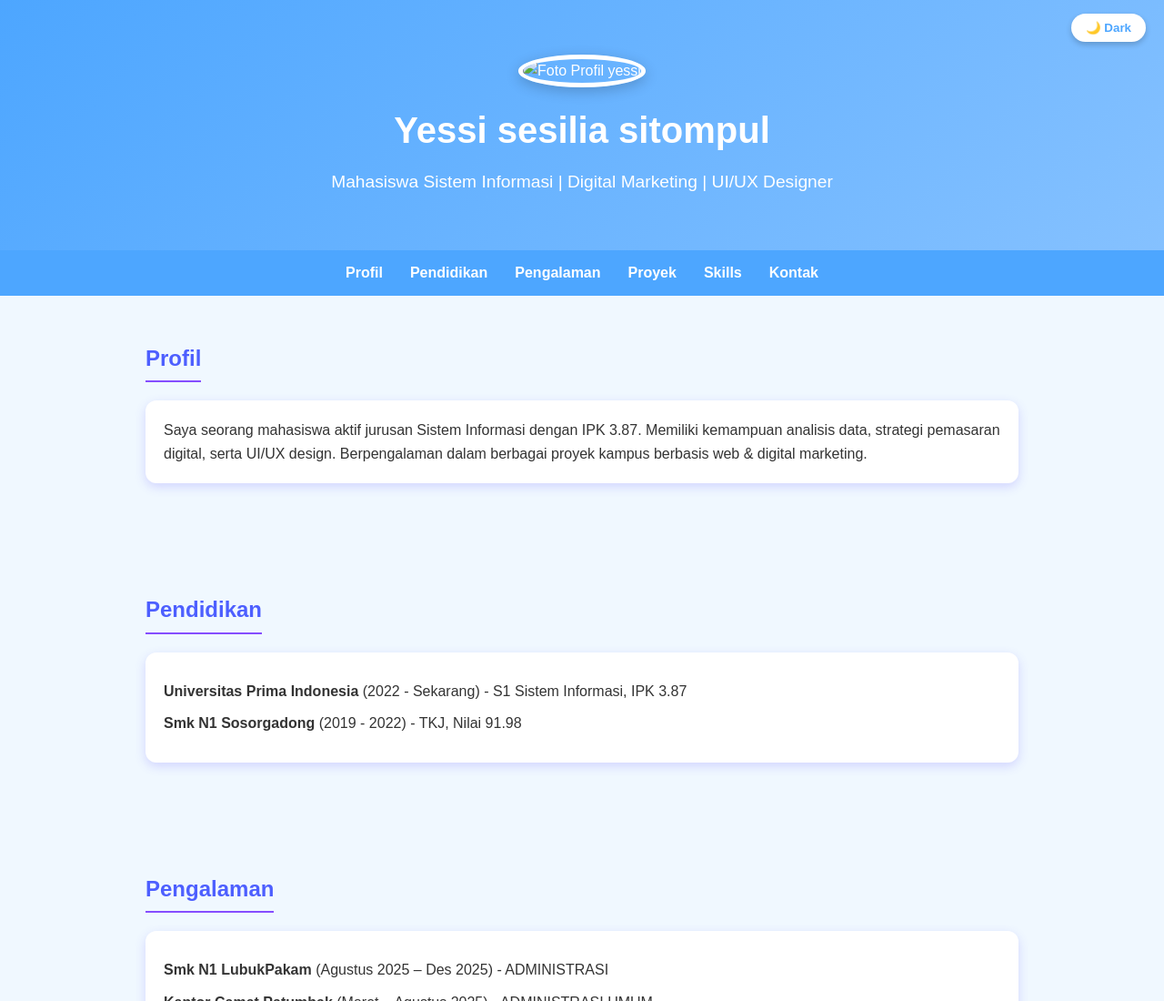
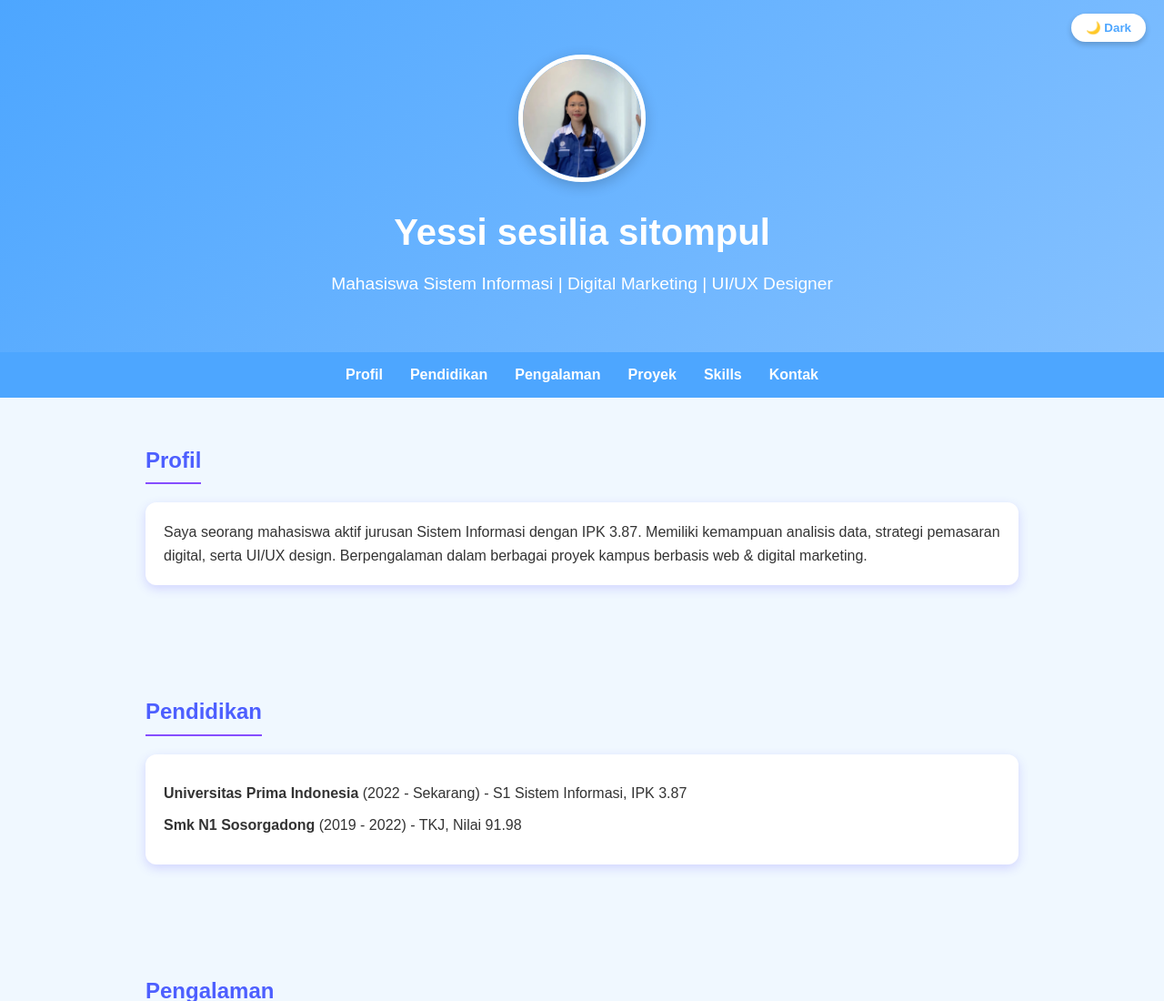
Before and after one commit to yessisesiliasitompul13-ctrl/portofolio-yes, a plain HTML site: page index.html in a window 1280 px wide. Shown: the top 1100 px of the page at 91% size. Drawn offline with Linux system fonts and the light colour scheme.

Commit message:
first commit

```diff
--- a/index.html
+++ b/index.html
@@ -202,7 +202,7 @@
 
   <header>
     <!-- Ganti 'profile.jpg' dengan foto profil kamu -->
-    <img src="c:\Users\ASUS\Downloads\foto yessi.jpg" alt="Foto Profil yessi">
+    <img src="yessi.jpg" alt="Foto Profil yessi">
     <button class="toggle-btn" onclick="toggleDarkMode()">🌙 Dark</button>
     <h1>Yessi sesilia sitompul</h1>
     <p>Mahasiswa Sistem Informasi | Digital Marketing | UI/UX Designer</p>
```
Also changed, not shown: yessi.jpg (added).
